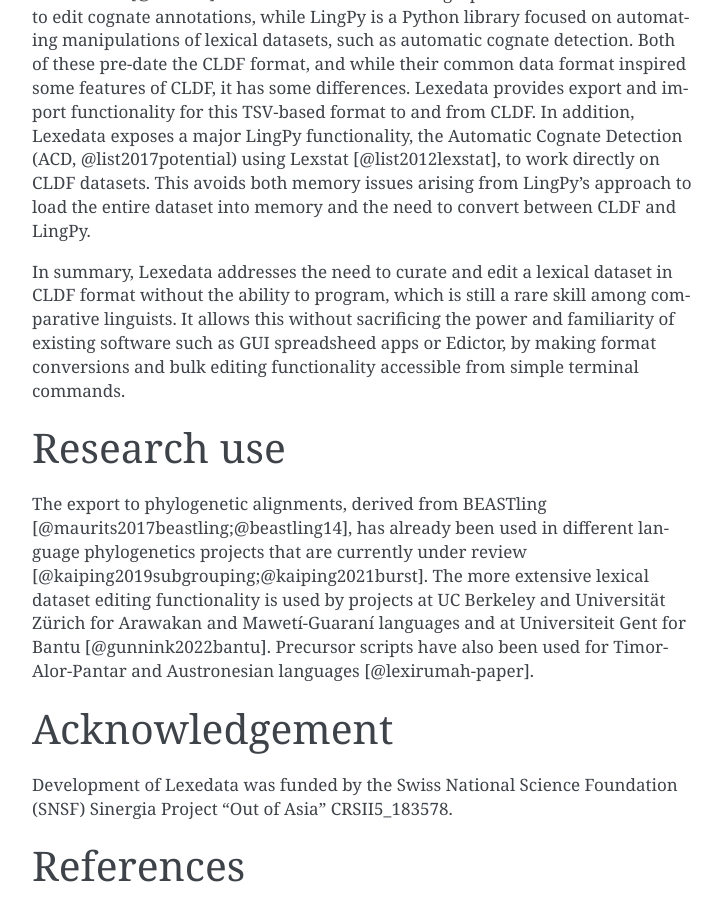
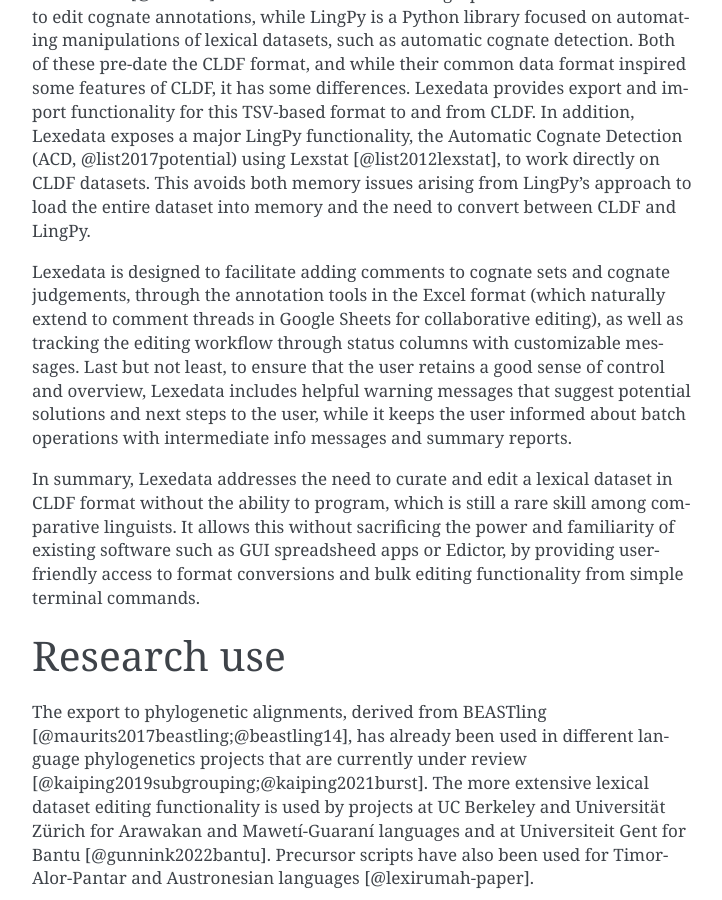
Before and after one commit to lexedata/lexedata, a Sphinx documentation site: the page built from docs/paper.md, in a window 1280 px wide and 900 px high, scrolled down 1745 px. Shown: the whole window, without its empty margins (388-1110 px from the left). Built offline with Sphinx 7.4.7, drawn with Linux system fonts in a browser that asks for light colours.

Commit message:
Add ease-of-use description

```diff
--- a/docs/paper.md
+++ b/docs/paper.md
@@ -88,12 +88,21 @@
 issues arising from LingPy's approach to load the entire dataset into memory and
 the need to convert between CLDF and LingPy.
 
+Lexedata is designed to facilitate adding comments to cognate sets and cognate
+judgements, through the annotation tools in the Excel format (which naturally
+extend to comment threads in Google Sheets for collaborative editing), as well as
+tracking the editing workflow through status columns with customizable messages.
+Last but not least, to ensure that the user retains a good sense of control and overview,
+Lexedata includes helpful warning messages that suggest potential solutions and next
+steps to the user, while it keeps the user informed about batch operations with
+intermediate info messages and summary reports.
+
 In summary, Lexedata addresses the need to curate and edit a lexical dataset in
 CLDF format without the ability to program, which is still a rare skill among
 comparative linguists. It allows this without sacrificing the power and
 familiarity of existing software such as GUI spreadsheed apps or Edictor, by
-making format conversions and bulk editing functionality accessible from simple
-terminal commands.
+providing user-friendly access to format conversions and bulk editing functionality
+from simple terminal commands.
 
 # Research use
 The export to phylogenetic alignments, derived from BEASTling
```
